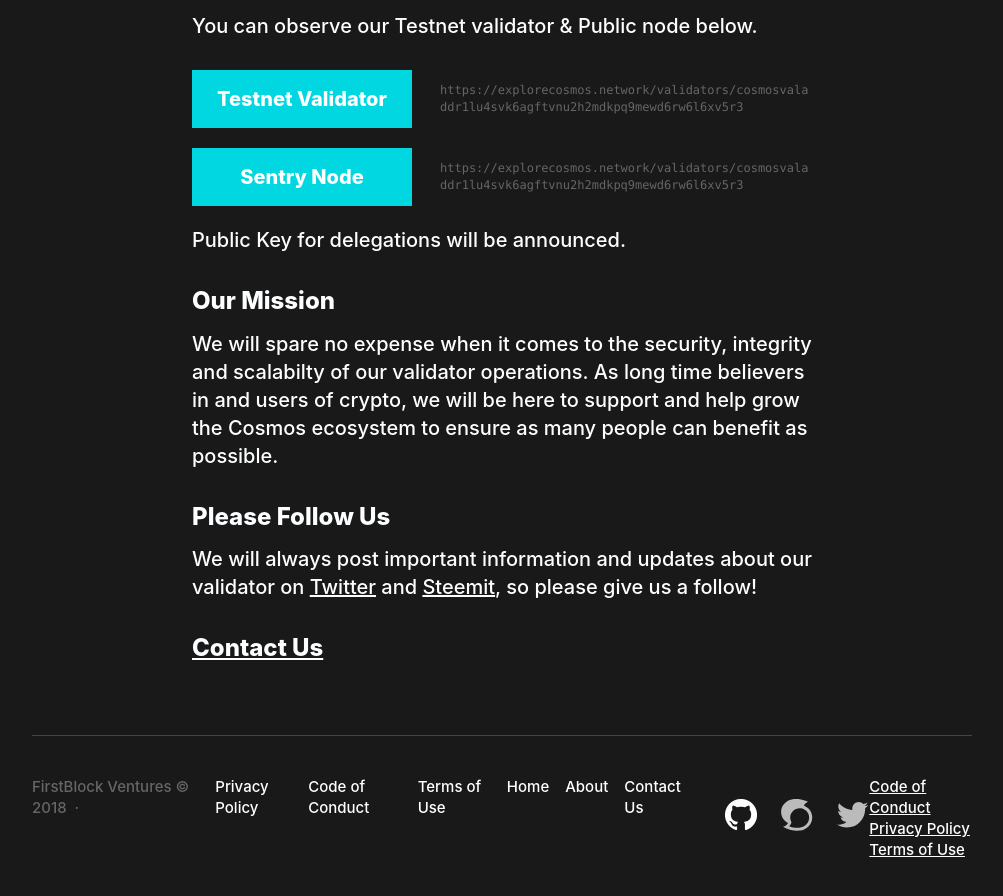
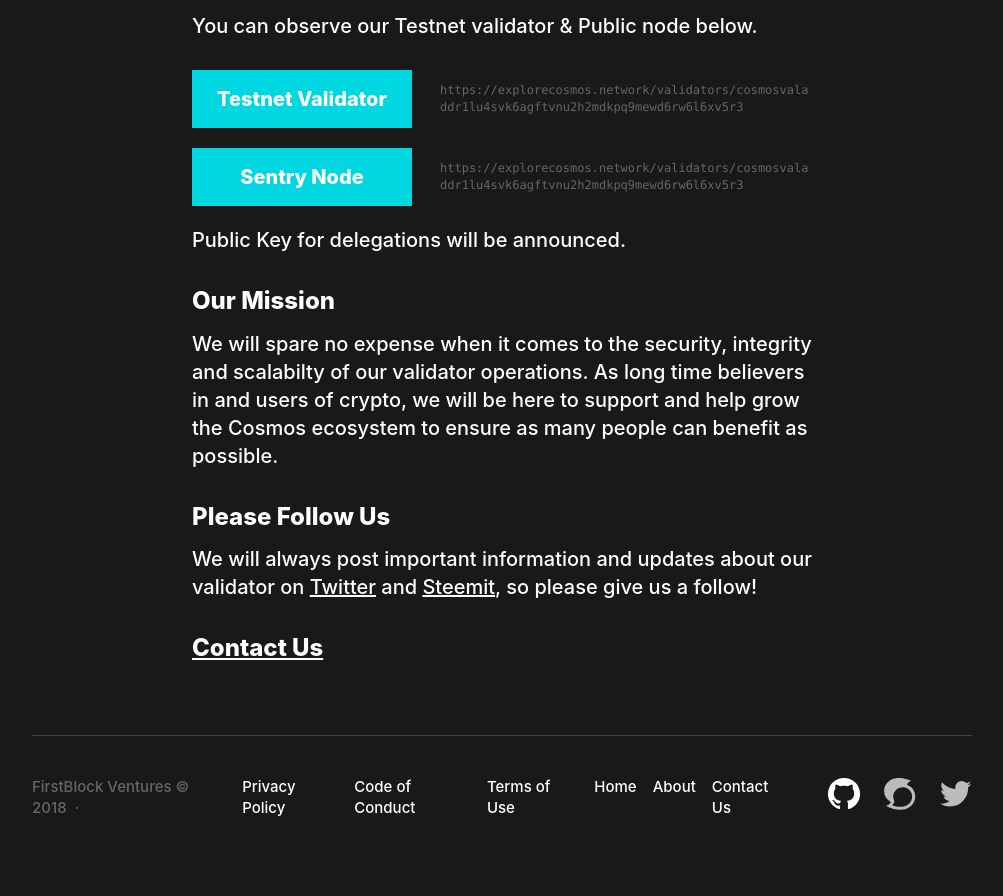
Before and after one commit to FirstBlock-CosmosVal/firstblock.io, a Jekyll site: the page built from index.md, in a window 1280 px wide and 900 px high, scrolled down 1332 px. Shown: the top 896 px of the window, without its empty margins (138-1141 px from the left). Built offline with Jekyll 4.4.1, drawn with Linux system fonts in a browser that asks for light colours; after the commit the page ends 2190 px from its top, so only the background shows below that.

Commit message:
Update footer.html

```diff
--- a/_includes/footer.html
+++ b/_includes/footer.html
@@ -33,21 +33,6 @@
     {% endif %}
   </ul>
   </div>
-   </div>
-        <ul class="list-inline quicklinks">
-          <li class="list-inline-item">
-            <a href="/code_of_conduct">Code of Conduct</a>
-          </li>
-          <li class="list-inline-item">
-            <a href="/privacy_policy">Privacy Policy</a>
-          </li>
-          <li class="list-inline-item">
-            <a href="/terms_of_use">Terms of Use</a>
-          </li>
-        </ul>
-     </div>
-    </div>
-   </div>
 </footer>
 {% if site.google_analytics %}
   <script async src="https://www.googletagmanager.com/gtag/js?id=UA-121792142-1"></script>
```
